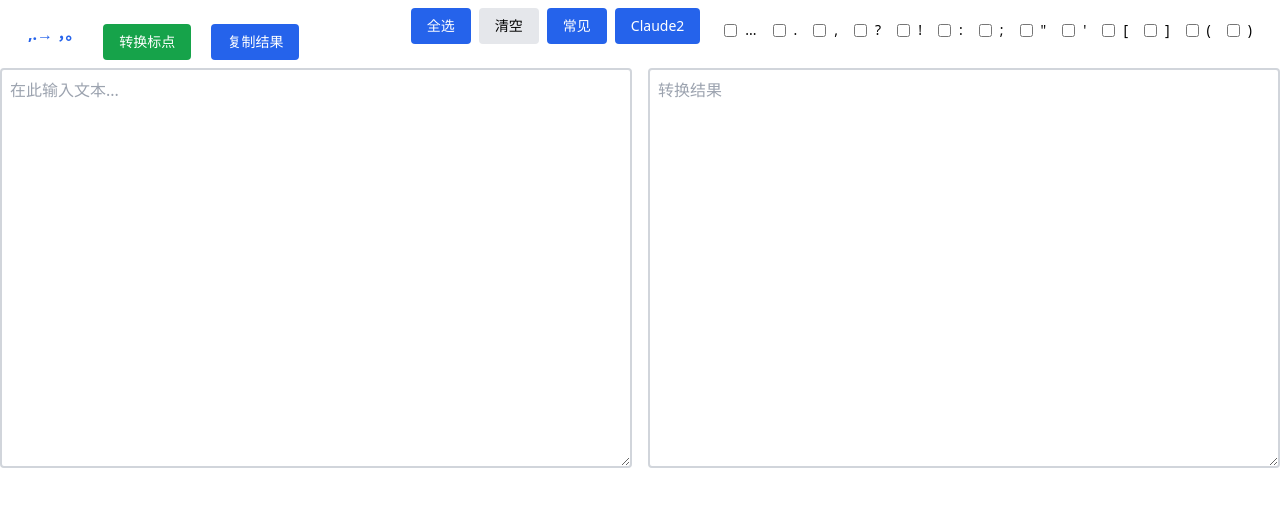
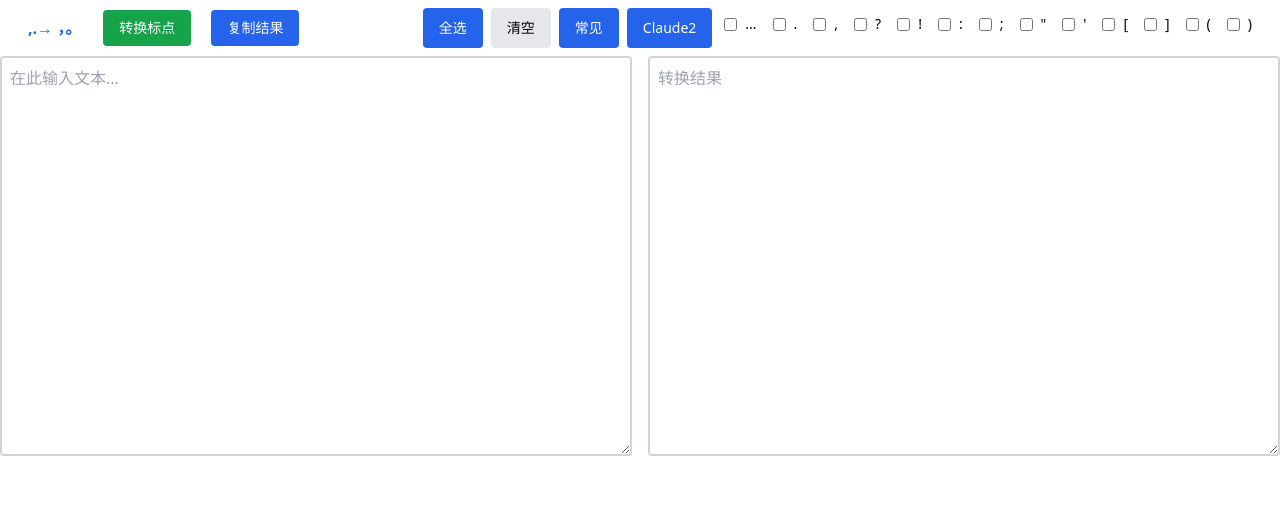
Before and after one commit to gantrol/punctuation, a SvelteKit app: page / in a window 1280 px wide. Shown: the top 506 px of the page. Built offline with nearby package versions, Linux system fonts and the light colour scheme.

Commit message:
Adjust margin settings in two divs
The margin settings have been adjusted in two divs in the `+page.svelte` file to improve the layout and interface. One margin-top attribute has been removed while one margin-right attribute has been added.

```diff
--- a/src/routes/+page.svelte
+++ b/src/routes/+page.svelte
@@ -129,7 +129,7 @@
                             </button>
                         </div>
                     </div>
-                    <div class="flex justify-between mt-4">
+                    <div class="flex justify-between">
                         <div>
                             <button class="px-4 py-2 text-sm text-white bg-green-600 rounded mr-4 hover:bg-green-700" on:click={convertPunctuation}>转换标点</button>
                             <button class="px-4 py-2 text-sm text-white bg-blue-600 rounded hover:bg-blue-700" on:click={copyToClipboard}>复制结果</button>
@@ -137,7 +137,7 @@
                     </div>
                 </div>
 
-                <div class="flex justify-between mb-4 mx-6">
+                <div class="flex justify-between mr-3">
                     <div class="flex space-x-2">
                         <button class="px-4 py-2 text-sm text-white bg-blue-600 rounded hover:bg-blue-700" on:click={selectAll}>全选</button>
                         <button class="px-4 py-2 text-sm text-black bg-gray-200 rounded hover:bg-gray-300" on:click={deselectAll}>清空</button>
```
